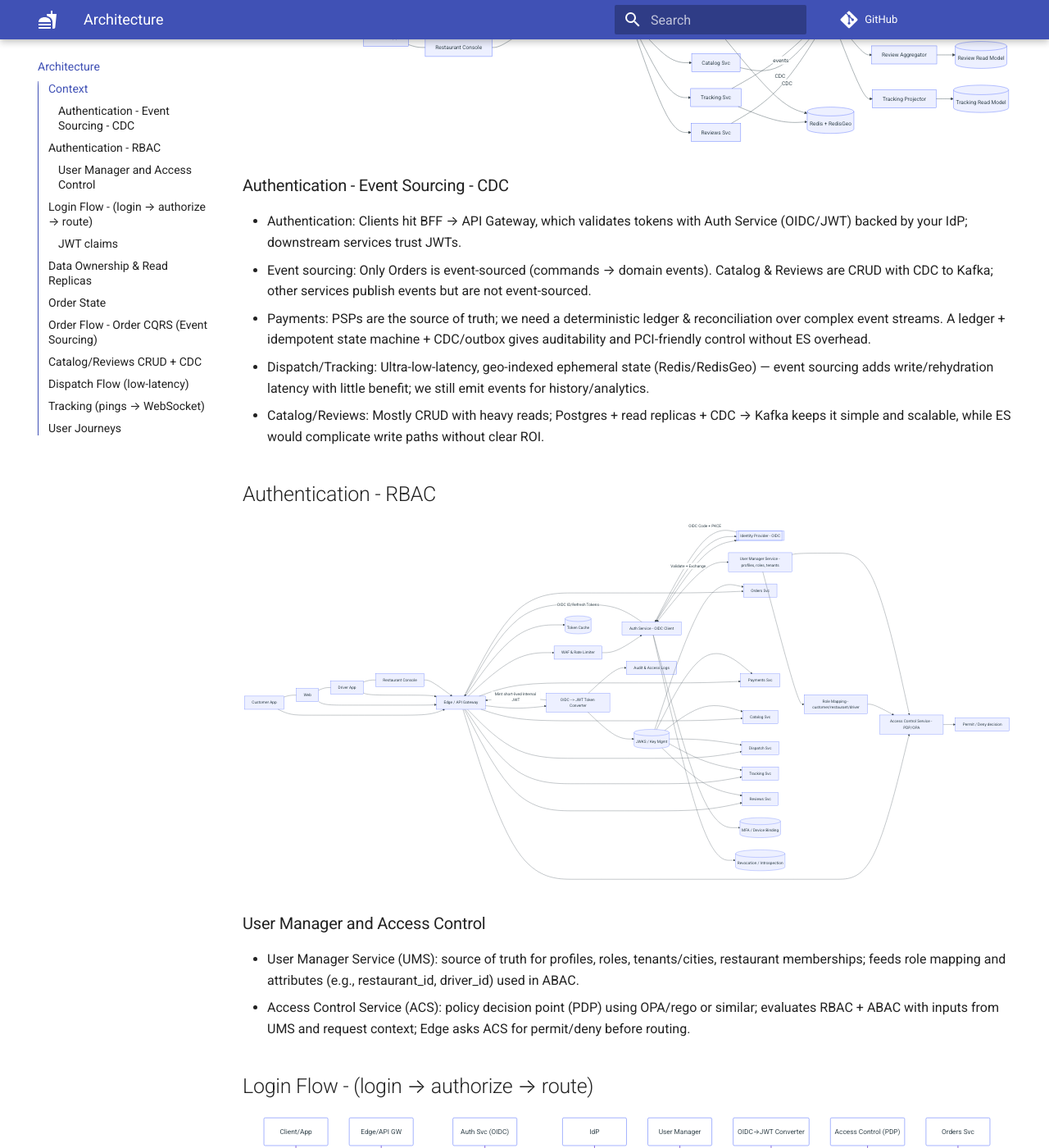
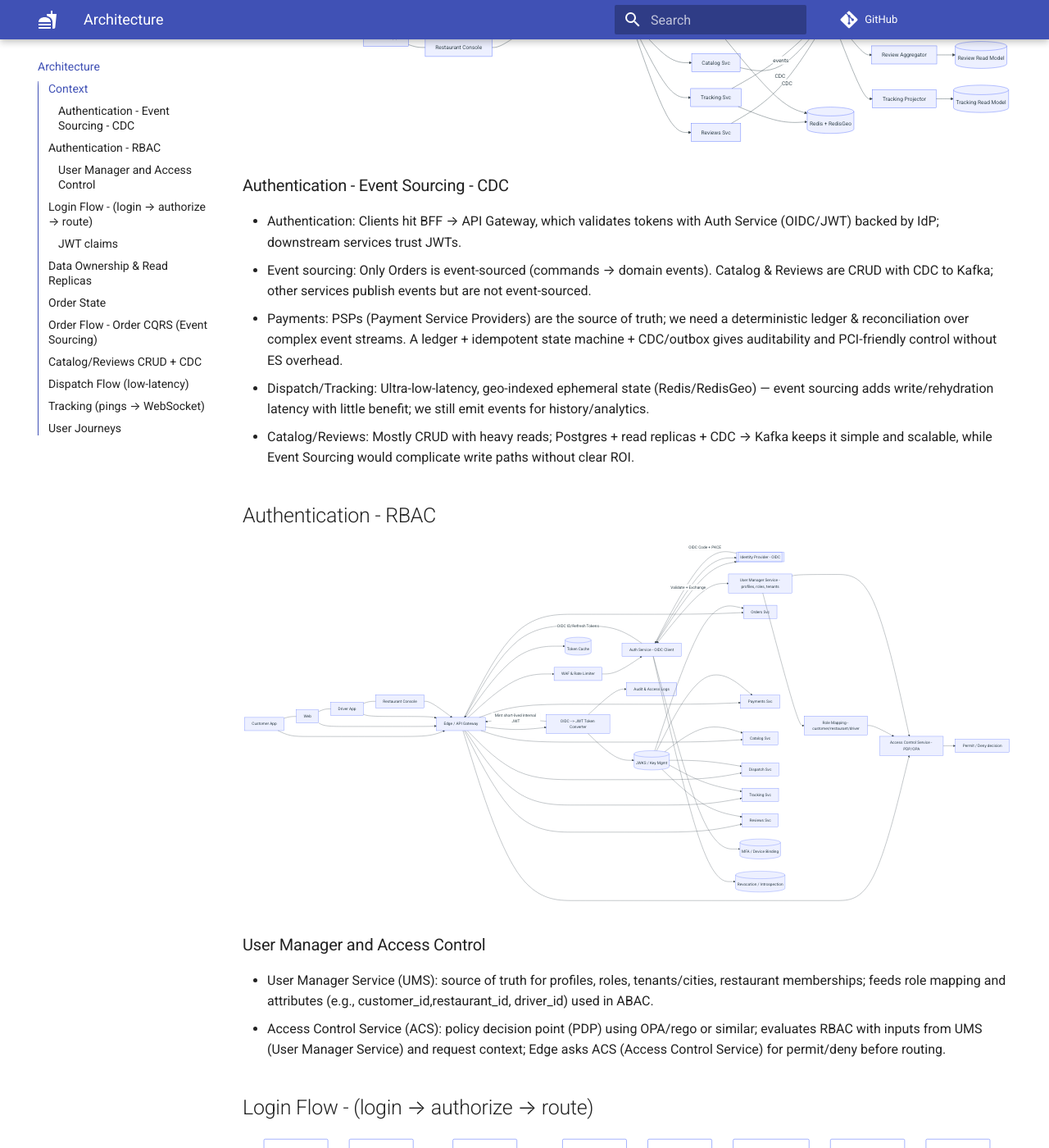
Before and after one commit to aumashankar/food-delivery-system, an MkDocs documentation site: the page built from docs/02-architecture.md, in a window 1280 px wide and 1400 px high, scrolled down 401 px. Shown: the whole window at 82% size. Built offline with MkDocs 1.6.1 and Material for MkDocs 9.7.7, drawn with Linux system fonts in a browser that asks for light colours; comment, search, counter and statistics services are not loaded.

Commit message:
Architecture - fix context diagram points

````diff
--- a/docs/02-architecture.md
+++ b/docs/02-architecture.md
@@ -41,11 +41,11 @@ TRK --> REDIS
 
 ```
 ### Authentication - Event Sourcing - CDC
-- Authentication: Clients hit BFF → API Gateway, which validates tokens with Auth Service (OIDC/JWT) backed by your IdP; downstream services trust JWTs.
+- Authentication: Clients hit BFF → API Gateway, which validates tokens with Auth Service (OIDC/JWT) backed by IdP; downstream services trust JWTs.
 - Event sourcing: Only Orders is event-sourced (commands → domain events). Catalog & Reviews are CRUD with CDC to Kafka; other services publish events but are not event-sourced.
-- Payments: PSPs are the source of truth; we need a deterministic ledger & reconciliation over complex event streams. A ledger + idempotent state machine + CDC/outbox gives auditability and PCI-friendly control without ES overhead.
+- Payments: PSPs (Payment Service Providers) are the source of truth; we need a deterministic ledger & reconciliation over complex event streams. A ledger + idempotent state machine + CDC/outbox gives auditability and PCI-friendly control without ES overhead.
 - Dispatch/Tracking: Ultra-low-latency, geo-indexed ephemeral state (Redis/RedisGeo) — event sourcing adds write/rehydration latency with little benefit; we still emit events for history/analytics.
-- Catalog/Reviews: Mostly CRUD with heavy reads; Postgres + read replicas + CDC → Kafka keeps it simple and scalable, while ES would complicate write paths without clear ROI.
+- Catalog/Reviews: Mostly CRUD with heavy reads; Postgres + read replicas + CDC → Kafka keeps it simple and scalable, while Event Sourcing would complicate write paths without clear ROI.
 
 ## Authentication - RBAC
 
@@ -105,8 +105,8 @@ flowchart LR
 ```
 ### User Manager and Access Control
 
-- User Manager Service (UMS): source of truth for profiles, roles, tenants/cities, restaurant memberships; feeds role mapping and attributes (e.g., restaurant_id, driver_id) used in ABAC.
-- Access Control Service (ACS): policy decision point (PDP) using OPA/rego or similar; evaluates RBAC + ABAC with inputs from UMS and request context; Edge asks ACS for permit/deny before routing.
+- User Manager Service (UMS): source of truth for profiles, roles, tenants/cities, restaurant memberships; feeds role mapping and attributes (e.g., customer_id,restaurant_id, driver_id) used in ABAC.
+- Access Control Service (ACS): policy decision point (PDP) using OPA/rego or similar; evaluates RBAC with inputs from UMS (User Manager Service) and request context; Edge asks ACS (Access Control Service) for permit/deny before routing.
 
 ##  Login Flow - (login → authorize → route)
 ```mermaid
````
